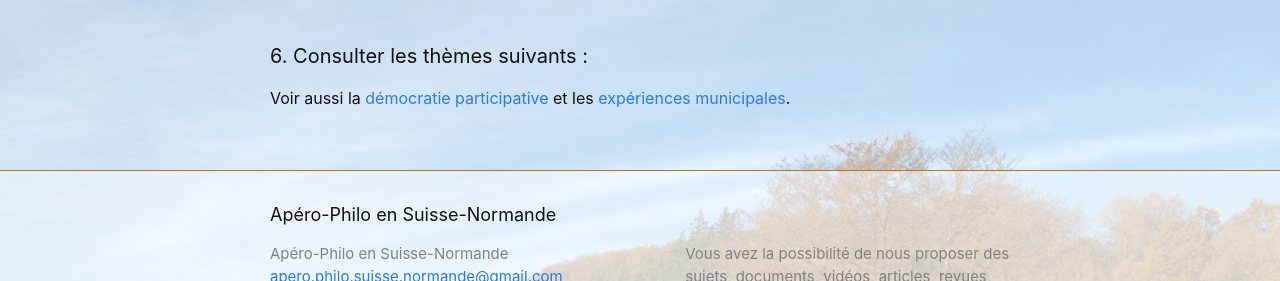
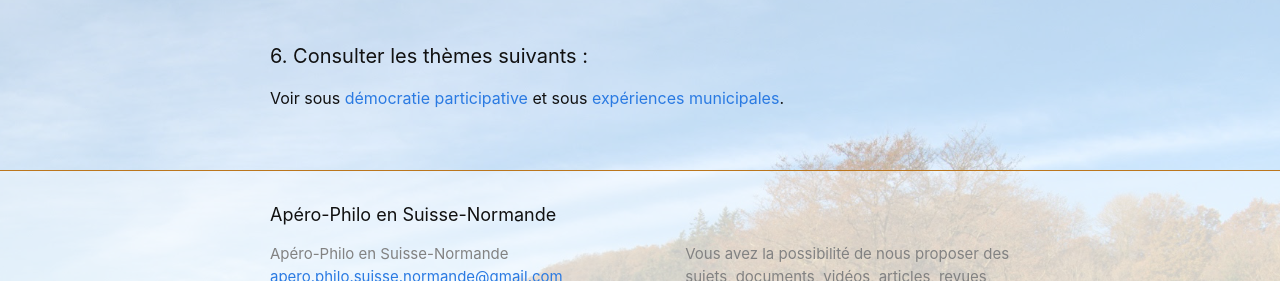
Before and after one commit to aperophilo/apero-philo-suisse-normande.github.io, a Jekyll site: the page built from collections/_events/2020-03-17-menuiserie.md, in a window 1280 px wide and 900 px high, scrolled down 2399 px, cut to the strip 462-743 px from the top of the window. Built offline with Jekyll 4.4.1, drawn with Linux system fonts in a browser that asks for light colours.

Commit message:
Update 2020-03-17-menuiserie.md

```diff
--- a/collections/_events/2020-03-17-menuiserie.md
+++ b/collections/_events/2020-03-17-menuiserie.md
@@ -40,4 +40,4 @@ Avec en particulier une incitation à consulter sur ce site la rubrique « qui s
 
 #### 6. Consulter les thèmes suivants :
 
-Voir aussi la [démocratie participative](/themes) et les [expériences municipales](/themes).
+Voir sous [démocratie participative](/themes) et sous [expériences municipales](/themes).
```
